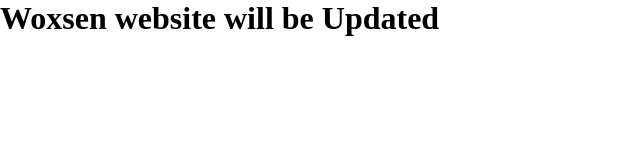
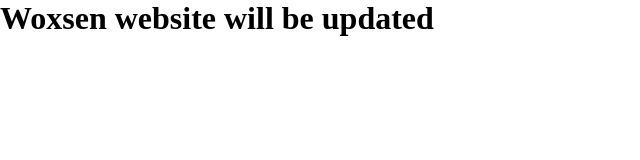
Before and after one commit to itsmechaithanya/woxsen_Reimagine_Round1, a plain HTML site: page index.html in a window 1280 px wide. Shown: the full height of the page, 0-640 px from the left. Drawn offline with Linux system fonts and the light colour scheme.

Commit message:
first commit

```diff
--- a/index.html
+++ b/index.html
@@ -7,7 +7,7 @@
     <link rel="stylesheet" href="style.css">
 </head>
 <body>
-    <h1>Woxsen website will be Updated</h1>
+    <h1>Woxsen website will be updated</h1>
     <script src="script.js"></script>
 </body>
 </html>
```
